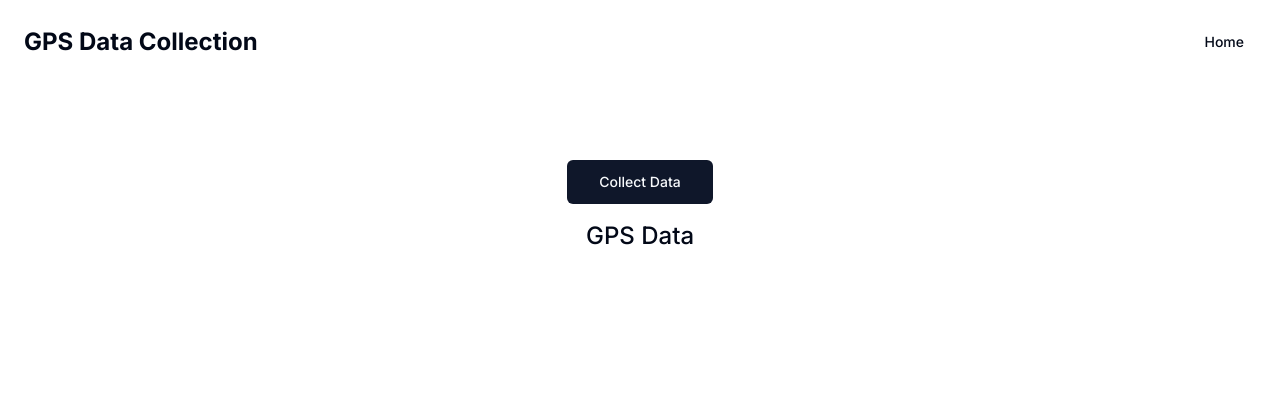
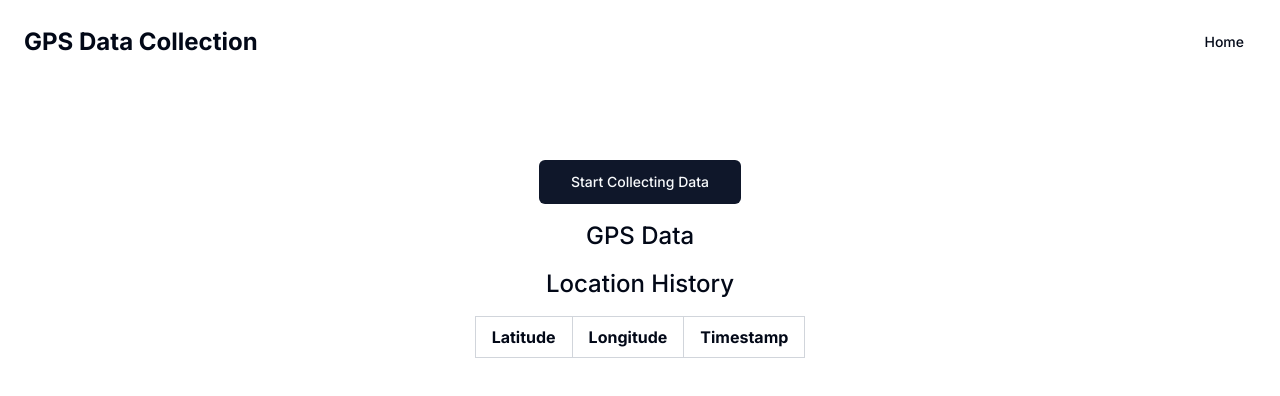
Before and after one commit to Abhay-Manavadariya/Smart-City-Project, a Next.js app: page / in a window 1280 px wide. Shown: the top 396 px of the page. Built offline with nearby package versions, Linux system fonts and the light colour scheme.

Commit message:
2nd changes

```diff
--- a/app/(main)/_components/GPSData.tsx
+++ b/app/(main)/_components/GPSData.tsx
@@ -1,23 +1,38 @@
 "use client";
 
 import { Button } from "@/components/ui/button";
-import { useState } from "react";
+import { useState, useEffect } from "react";
 
 interface DataResponse {
   latitude: number;
   longitude: number;
+  timestamp: number;
 }
 
 export const GPSData = () => {
   const [userLocation, setUserLocation] = useState<DataResponse | null>(null);
+  const [locationHistory, setLocationHistory] = useState<DataResponse[]>([]);
   const [error, setError] = useState<string | null>(null);
+  const [watchId, setWatchId] = useState<number | null>(null);
 
-  const getUserLocation = () => {
+  useEffect(() => {
+    // Cleanup the watchPosition when the component unmounts
+    return () => {
+      if (watchId !== null) {
+        navigator.geolocation.clearWatch(watchId);
+      }
+    };
+  }, [watchId]);
+
+  const startWatchingLocation = () => {
     if (navigator.geolocation) {
-      navigator.geolocation.getCurrentPosition(
+      const id = navigator.geolocation.watchPosition(
         (position) => {
           const { latitude, longitude } = position.coords;
-          setUserLocation({ latitude, longitude });
+          const timestamp = position.timestamp;
+          const newLocation = { latitude, longitude, timestamp };
+          setUserLocation(newLocation);
+          setLocationHistory((prevHistory) => [...prevHistory, newLocation]);
           setError(null); // Clear any previous errors
         },
         (error) => {
@@ -25,18 +40,31 @@ export const GPSData = () => {
           setError("Failed to get user location. Please try again.");
         }
       );
+      setWatchId(id);
     } else {
       console.error("Geolocation is not supported by this browser.");
       setError("Geolocation is not supported by this browser.");
     }
   };
 
+  const stopWatchingLocation = () => {
+    if (watchId !== null) {
+      navigator.geolocation.clearWatch(watchId);
+      setWatchId(null);
+    }
+  };
+
   return (
     <div className="flex flex-col justify-center space-y-4">
       <div>
-        <Button size="lg" onClick={getUserLocation}>
-          Collect Data
+        <Button size="lg" onClick={startWatchingLocation}>
+          Start Collecting Data
         </Button>
+        {watchId !== null && (
+          <Button size="lg" onClick={stopWatchingLocation} className="ml-4">
+            Stop Collecting Data
+          </Button>
+        )}
       </div>
       <div className="flex flex-col justify-center space-y-4">
         <h3 className="text-base sm:text-xl md:text-2xl font-medium">
@@ -44,19 +72,50 @@ export const GPSData = () => {
         </h3>
         {userLocation ? (
           <div>
-            <h2>User Location</h2>
+            <h2>Current User Location</h2>
             <p>
               <span className="font-bold">Latitude:</span>{" "}
               {userLocation.latitude}
             </p>
             <p>
-              <span className="font-bold">Longitude:</span>
+              <span className="font-bold">Longitude:</span>{" "}
               {userLocation.longitude}
+            </p>
+            <p>
+              <span className="font-bold">Timestamp:</span>{" "}
+              {new Date(userLocation.timestamp).toLocaleString()}
             </p>
           </div>
         ) : (
           error && <p className="text-red-500">{error}</p>
         )}
+        <h3 className="text-base sm:text-xl md:text-2xl font-medium mt-4">
+          Location History
+        </h3>
+        <table className="table-auto border-collapse border border-gray-400 mt-2">
+          <thead>
+            <tr>
+              <th className="border border-gray-300 px-4 py-2">Latitude</th>
+              <th className="border border-gray-300 px-4 py-2">Longitude</th>
+              <th className="border border-gray-300 px-4 py-2">Timestamp</th>
+            </tr>
+          </thead>
+          <tbody>
+            {locationHistory.map((location, index) => (
+              <tr key={index}>
+                <td className="border border-gray-300 px-4 py-2">
+                  {location.latitude}
+                </td>
+                <td className="border border-gray-300 px-4 py-2">
+                  {location.longitude}
+                </td>
+                <td className="border border-gray-300 px-4 py-2">
+                  {new Date(location.timestamp).toLocaleString()}
+                </td>
+              </tr>
+            ))}
+          </tbody>
+        </table>
       </div>
     </div>
   );
```
